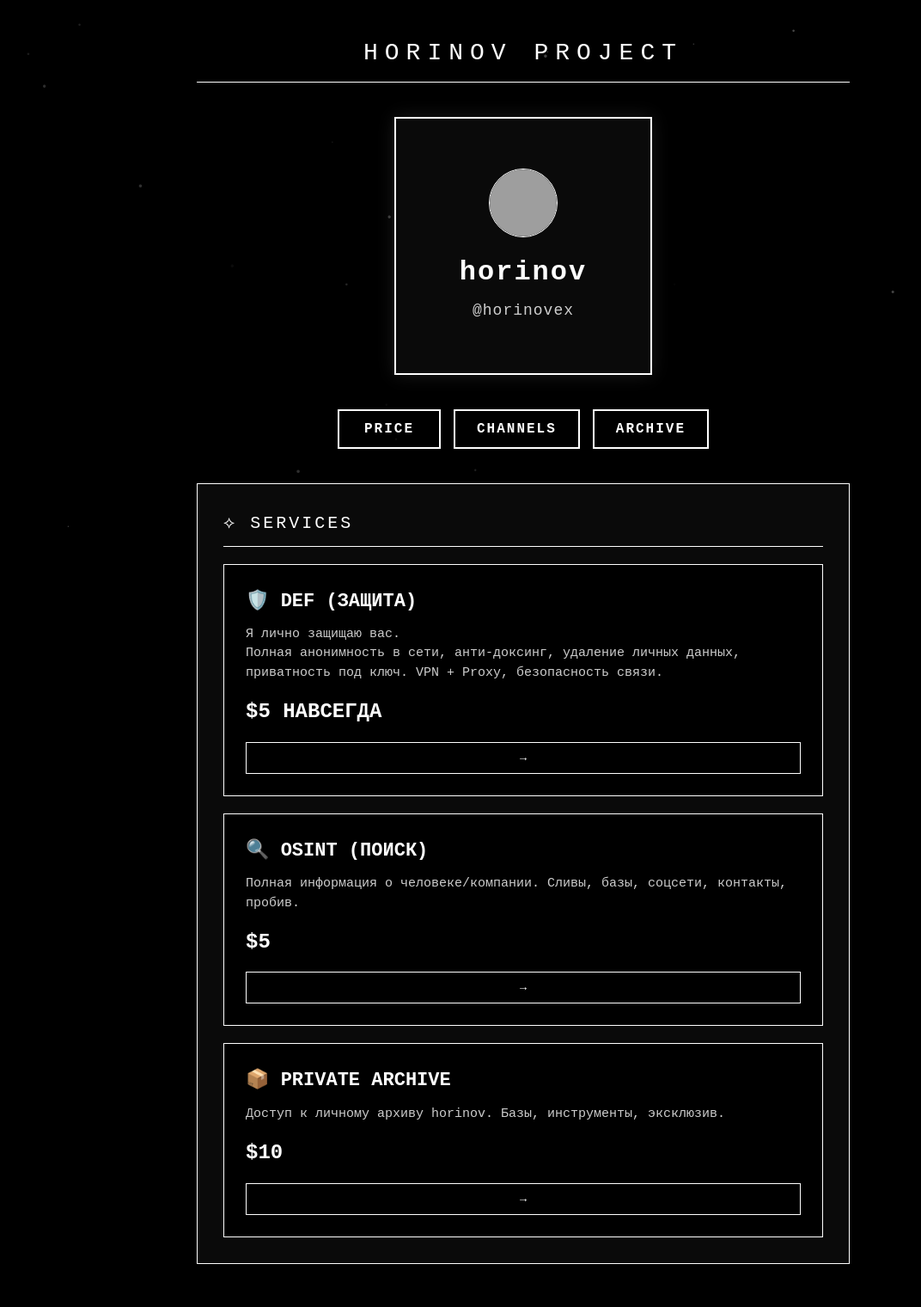
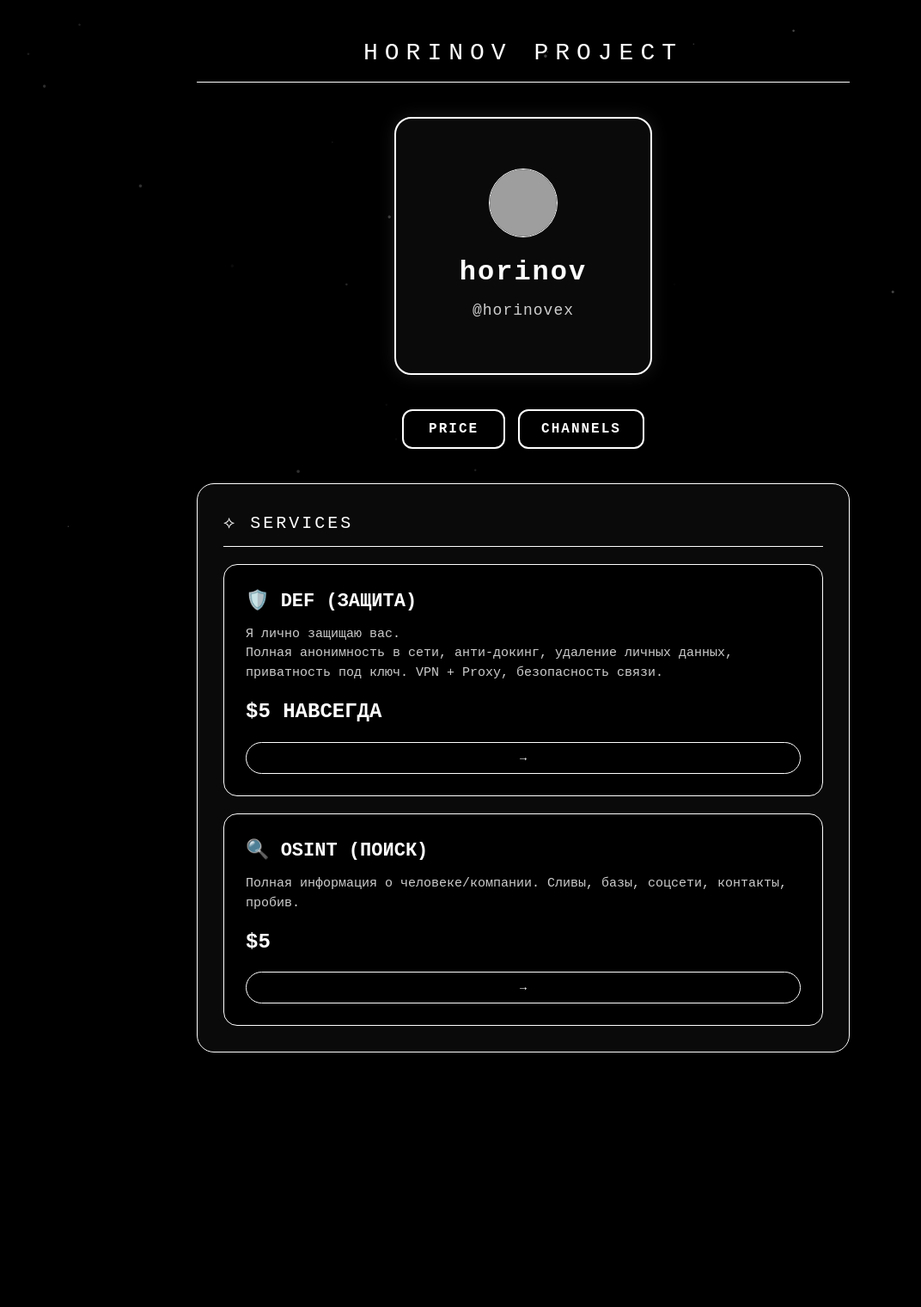
Before and after one commit to extrenovka/horinoveix-site, a Flask app: page / in a window 1280 px wide. Shown: the whole page at 86% size, without its empty margins (31-1103 px from the left). After the commit the page ends 1224 px from the top, so only its background shows below. Run offline with Flask 3, Linux system fonts and the light colour scheme; grey boxes are pictures that could not be loaded.

Commit message:
new design: snow, rounded corners, no archive

```diff
--- a/templates/index.html
+++ b/templates/index.html
@@ -65,11 +66,12 @@
             text-transform: uppercase;
         }
 
-        /* Квадрат с ником и аватаркой */
+        /* Квадрат с ником и аватаркой (скруглённый) */
         .profile-card {
             width: 300px;
             height: 300px;
             border: 2px solid #ffffff;
+            border-radius: 20px;
             margin: 0 auto 40px;
             display: flex;
             flex-direction: column;
@@ -124,6 +126,7 @@
         .nav-btn {
             background: transparent;
             border: 2px solid #ffffff;
+            border-radius: 12px;
             color: #ffffff;
             padding: 12px 25px;
             font-family: 'Courier New', monospace;
@@ -148,6 +151,7 @@
             margin: 30px 0;
             padding: 30px;
             border: 1px solid #ffffff;
+            border-radius: 20px;
             background: #0a0a0a;
             animation: fade 0.3s;
         }
@@ -179,6 +183,7 @@
 
         .price-card {
             border: 1px solid #ffffff;
+            border-radius: 16px;
             padding: 25px;
             transition: all 0.3s;
             background: #000;
@@ -212,6 +217,7 @@
         .order-btn {
             background: transparent;
             border: 1px solid #fff;
+            border-radius: 30px;
             color: #fff;
             padding: 10px 20px;
             cursor: pointer;
@@ -346,18 +326,17 @@
         <!-- Квадрат с ником и аватаркой -->
         <div class="profile-card">
             <div class="avatar">
-                <!-- Сюда вставь ссылку на свою аватарку -->
+                <!-- СЮДА ВСТАВЬ ССЫЛКУ НА АВАТАРКУ -->
                 <img src="https://ibb.co/GfWsJXhw" alt="avatar" onerror="this.style.display='none'; this.parentElement.innerHTML='📷';">
             </div>
             <div class="nick-large">horinov</div>
             <div class="nick-small">@horinovex</div>
         </div>
 
-        <!-- Навигация -->
+        <!-- Навигация (только 2 кнопки) -->
         <div class="nav">
             <button class="nav-btn" onclick="showSection('price')">PRICE</button>
             <button class="nav-btn" onclick="showSection('channels')">CHANNELS</button>
-            <button class="nav-btn" onclick="showSection('archive')">ARCHIVE</button>
         </div>
 
         <!-- Price Section -->
@@ -369,7 +348,7 @@
                     <div class="price-name">🛡️ DEF (ЗАЩИТА)</div>
                     <div class="price-desc">
                         Я лично защищаю вас.<br>
-                        Полная анонимность в сети, анти-доксинг, удаление личных данных, приватность под ключ. VPN + Proxy, безопасность связи.
+                        Полная анонимность в сети, анти-докинг, удаление личных данных, приватность под ключ. VPN + Proxy, безопасность связи.
                     </div>
                     <div class="price-value">$5 НАВСЕГДА</div>
                     <button class="order-btn" onclick="order('Def (защита)')">→</button>
@@ -384,16 +363,6 @@
                     <div class="price-value">$5</div>
                     <button class="order-btn" onclick="order('OSINT')">→</button>
                 </div>
-
-                <!-- Архив (приватка) -->
-                <div class="price-card">
-                    <div class="price-name">📦 PRIVATE ARCHIVE</div>
-                    <div class="price-desc">
-                        Доступ к личному архиву horinov. Базы, инструменты, эксклюзив.
-                    </div>
-                    <div class="price-value">$10</div>
-                    <button class="order-btn" onclick="order('Private Archive')">→</button>
-                </div>
             </div>
         </div>
 
@@ -405,18 +374,6 @@
                     <div class="channel-name">📢 @horinovpr</div>
                     <div style="font-size: 14px; opacity: 0.8;">основной канал</div>
                 </a>
-            </div>
-        </div>
-
-        <!-- Archive Section (приватка) -->
-        <div id="archive-section" class="section">
-            <div class="section-title">⟡ PRIVATE ARCHIVE</div>
-            <div class="archive-grid">
-                <div class="archive-item">
-                    <div class="archive-icon">📁</div>
-                    <div class="archive-name">PRIVATE</div>
-                    <div class="archive-note">доступ только по подписке</div>
-                </div>
             </div>
         </div>
     </div>
```
Also changed, not shown: other parts of templates/index.html (+8 -33 lines).
